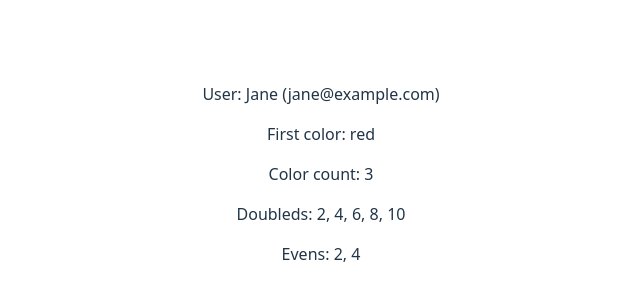
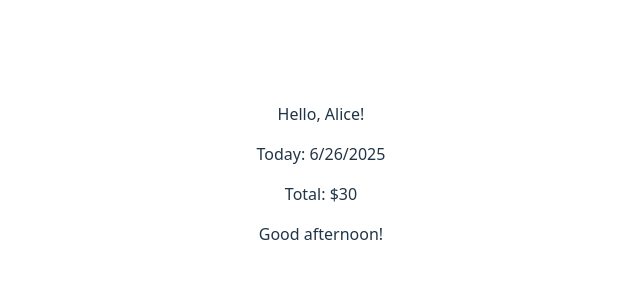
Before and after one commit to kih1015/REACT-STUDY, a React (Vite) app in the folder learning-jsx/: page / in a window 1280 px wide. Shown: the part 226-526 px from the top of the page, without its empty margins (319-959 px from the left). Built offline with nearby package versions, Linux system fonts and the light colour scheme.

Commit message:
feat: 중괄호 표현식4

```diff
--- a/learning-jsx/src/App.jsx
+++ b/learning-jsx/src/App.jsx
@@ -1,30 +1,39 @@
 import "./App.css";
 
-function ObjectArrayExpressions() {
-  const user = {
-    name: "Jane",
-    email: "jane@example.com",
+function FunctionExpressions() {
+  const getGreeting = (name) => `Hello, ${name}!`;
+
+  const formatDate = (date) => {
+    return new Date(date).toLocaleDateString();
   };
-  const colors = ["red", "blue", "green"];
-  const numbers = [1, 2, 3, 4, 5];
+
+  const calculateTotal = (items) => {
+    return items.reduce((sum, item) => sum + item.price, 0);
+  };
+
+  const items = [
+    { id: 1, price: 10 },
+    { id: 2, price: 20 },
+  ];
 
   return (
     <div>
+      <p>{getGreeting("Alice")}</p>
+      <p>Today: {formatDate(new Date())}</p>
+      <p>Total: ${calculateTotal(items)}</p>
       <p>
-        User: {user.name} ({user.email})
+        Good{" "}
+        {(() => {
+          const hours = new Date().getHours();
+          return hours < 12 ? "morning!" : "afternoon!";
+        })()}
       </p>
-      <p>First color: {colors[0]}</p>
-      <p>Color count: {colors.length}</p>
-
-      <p>Doubleds: {numbers.map((n) => n * 2).join(", ")}</p>
-
-      <p>Evens: {numbers.filter((n) => n % 2 === 0).join(", ")}</p>
     </div>
   );
 }
 
 function App() {
-  return <ObjectArrayExpressions />;
+  return <FunctionExpressions />;
 }
 
 export default App;
```
